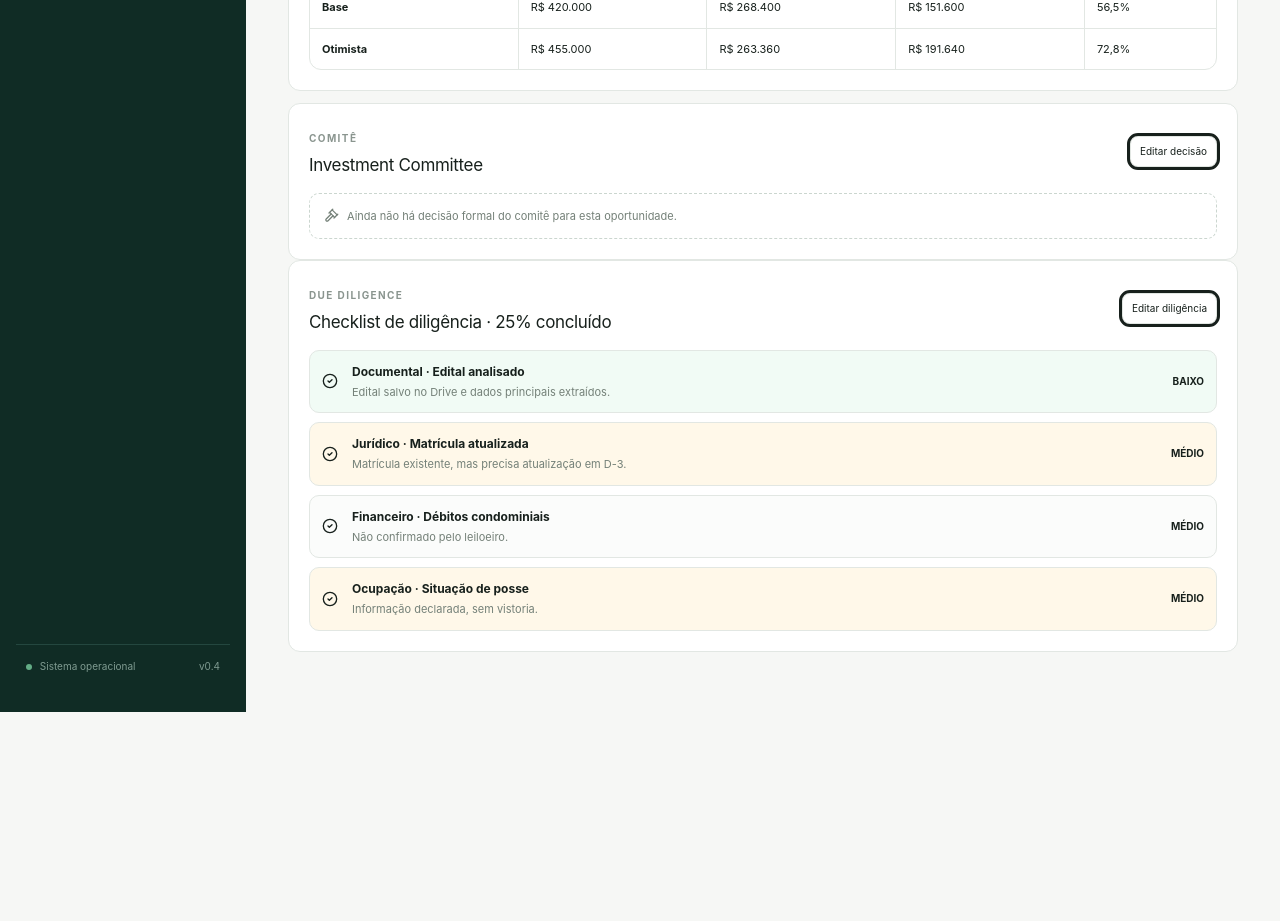
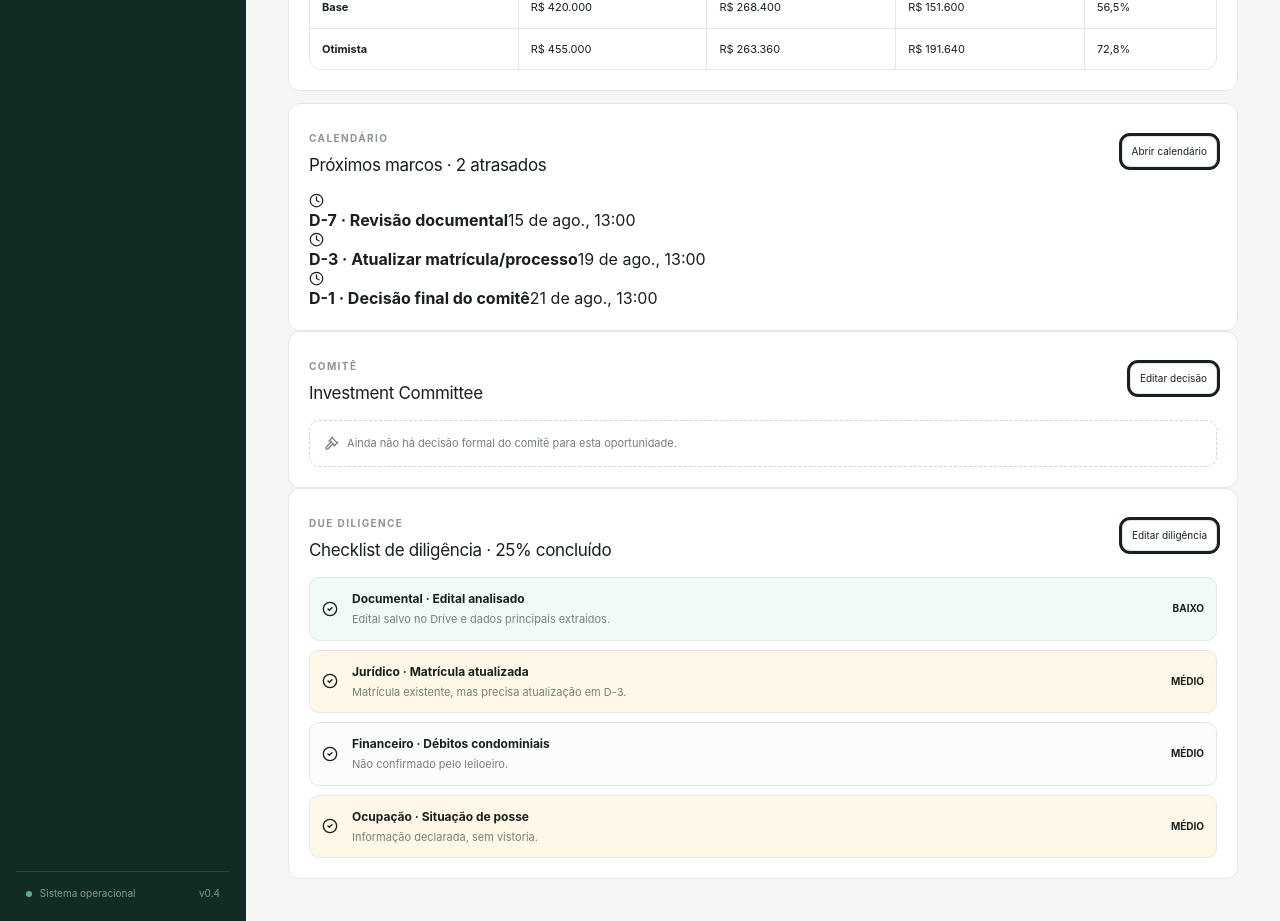
Before and after one commit to agendanutrijulianamoreira-droid/Leiloes, a Next.js app: page /opportunities/LEILAO-2026-0017 in a window 1280 px wide. Shown: the part 940-1861 px from the top of the page. Before the commit the page ends 1652 px from the top, so only its background shows below. Built offline with nearby package versions, Linux system fonts and the light colour scheme.

Commit message:
feat: show calendar milestones on opportunity detail

```diff
--- a/app/opportunities/[dealId]/page.tsx
+++ b/app/opportunities/[dealId]/page.tsx
@@ -2,27 +2,36 @@
 
 import { useEffect, useState } from 'react'
 import Link from 'next/link'
-import { AlertTriangle, CalendarDays, CheckCircle2, FileText, Gavel, ShieldAlert } from 'lucide-react'
+import { AlertTriangle, CalendarDays, CheckCircle2, Clock, FileText, Gavel, ShieldAlert } from 'lucide-react'
 import { OSShell } from '@/components/os-shell'
 import { ValuationSummary } from '@/components/valuation-summary'
 import type { AuctionOpportunity } from '@/lib/domain'
 import type { EditableDiligenceItem } from '@/lib/local-diligence'
 import type { CommitteeMemo } from '@/lib/local-committee'
+import type { LocalCalendarEvent } from '@/lib/local-calendar'
 import { money, statusLabel } from '@/lib/format'
 import { getLocalOpportunity } from '@/lib/local-opportunities'
 import { loadLocalDiligence, summarizeDiligence } from '@/lib/local-diligence'
 import { loadCommitteeMemo } from '@/lib/local-committee'
+import { loadCalendarEvents, summarizeCalendar } from '@/lib/local-calendar'
+
+function formatDateTime(value: string) {
+  return new Date(value).toLocaleString('pt-BR', { day: '2-digit', month: 'short', hour: '2-digit', minute: '2-digit' })
+}
 
 export default function OpportunityDetailPage({ params }: { params: { dealId: string } }) {
   const [opportunity, setOpportunity] = useState<AuctionOpportunity | null>(null)
   const [diligence, setDiligence] = useState<EditableDiligenceItem[]>([])
   const [memo, setMemo] = useState<CommitteeMemo | null>(null)
+  const [events, setEvents] = useState<LocalCalendarEvent[]>([])
   const [loaded, setLoaded] = useState(false)
 
   useEffect(() => {
-    setOpportunity(getLocalOpportunity(params.dealId))
+    const loadedOpportunity = getLocalOpportunity(params.dealId)
+    setOpportunity(loadedOpportunity)
     setDiligence(loadLocalDiligence(params.dealId))
     setMemo(loadCommitteeMemo(params.dealId))
+    setEvents(loadCalendarEvents(params.dealId, loadedOpportunity))
     setLoaded(true)
   }, [params.dealId])
 
@@ -44,6 +53,7 @@ export default function OpportunityDetailPage({ params }: { params: { dealId: st
   }
 
   const diligenceSummary = summarizeDiligence(diligence)
+  const calendarSummary = summarizeCalendar(events)
 
   return (
     <OSShell title={opportunity.title} eyebrow={opportunity.id}>
@@ -89,6 +99,22 @@ export default function OpportunityDetailPage({ params }: { params: { dealId: st
 
       <section className="panel">
         <div className="panelHead withAction">
+          <div><span className="eyebrow">CALENDÁRIO</span><h3>Próximos marcos · {calendarSummary.late} atrasados</h3></div>
+          <Link className="outline" href="/calendar">Abrir calendário</Link>
+        </div>
+        <div className="calendarMiniList">
+          {events.filter((event) => event.status !== 'done').slice(0, 3).map((event) => (
+            <div key={event.id} className={`calendarMini ${event.status}`}>
+              <Clock size={15} />
+              <div><strong>{event.title}</strong><span>{formatDateTime(event.dueAt)}</span></div>
+            </div>
+          ))}
+          {!events.length && <div className="emptyState">Sem marcos de calendário para esta oportunidade.</div>}
+        </div>
+      </section>
+
+      <section className="panel">
+        <div className="panelHead withAction">
           <div><span className="eyebrow">COMITÊ</span><h3>Investment Committee</h3></div>
           <Link className="outline" href="/committee">Editar decisão</Link>
         </div>
```
